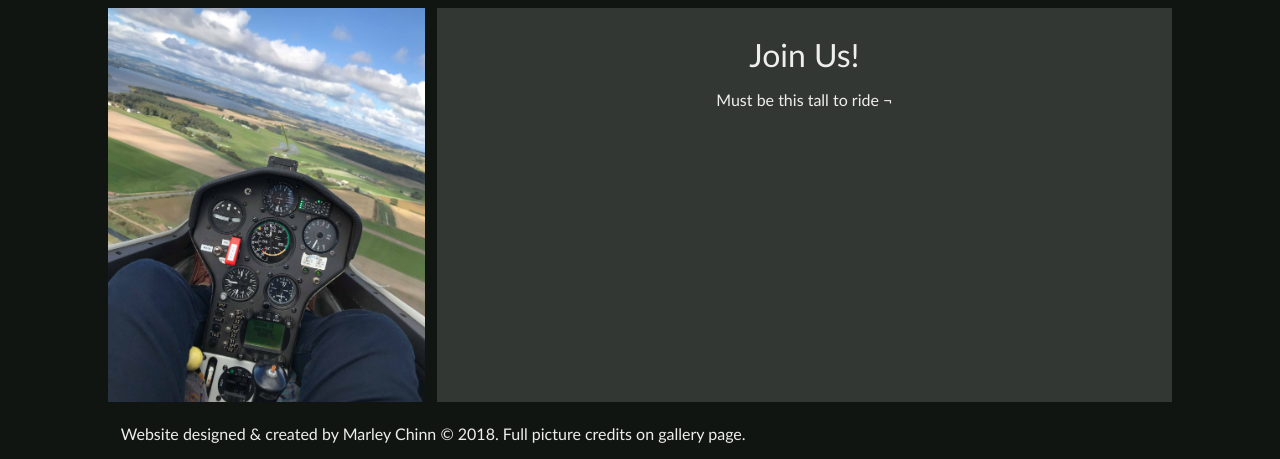
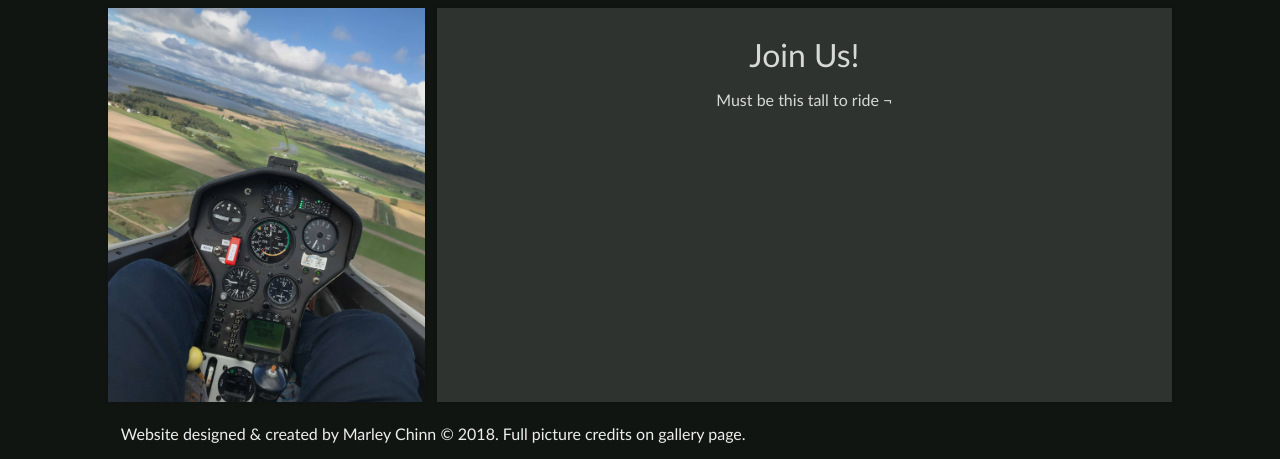
Before and after one commit to Marlster/AviationWebsite, a Django app: page /home/ in a window 1280 px wide. Shown: the part 1762-2221 px from the top of the page. Run offline with Django 3.2, Linux system fonts and the light colour scheme.

Commit message:
Moved most of the style from home.html to the css file. Added some new pictures.

```diff
--- a/AviationSite/accounts/static/accounts/home.css
+++ b/AviationSite/accounts/static/accounts/home.css
@@ -33,18 +33,23 @@
 }
 
 .navigation-bar {
+  border: 2px solid #111511;
+  z-index: 2;
   position: relative;
 	list-style-type: none;
-    margin: 0;
-    padding: 0;
-    background-color: #444944;
-    overflow: hidden;
+  margin: 0;
+  padding: 0;
+  background-color: #444944;
+  overflow: hidden;
   }
 
-/* Wrapper so that the nav bar is on top of the slideshow */
-/* .navbar-slideshow-wrapper {
-	position: relative;
-} */
+/* main body stuff */
+
+.mainbody {
+  max-width: 84%;
+  margin: auto;
+  z-index: 4;
+}
 
 /* slideshow stuff */
 
@@ -160,6 +165,7 @@
 .text-image-bit {
   display: flex;
   flex-flow: row wrap;
+  opacity: 0.9;
 }
 
 .title-anchor-text {
@@ -190,8 +196,8 @@
 }
 
 .loginimage {
+  position: fixed;
   max-width: 100%;
-  position: fixed;
   top: 0;
   left: 0;
   opacity: 0.5;
--- a/AviationSite/accounts/templates/accounts/home.html
+++ b/AviationSite/accounts/templates/accounts/home.html
@@ -7,7 +7,7 @@
 <script type="text/javascript" src="{% static 'accounts/home.js' %}"></script>
 {% endblock %}
 {% block navbar %}
-<ul class = "navigation-bar" style="border: 2px solid #111511; z-index: 2">
+<ul class = "navigation-bar">
 		<li class = "navbar-buttons"><a class = "navbar-options" href="#our-story">Our Story</a></li>
 		<li class = "navbar-buttons"><a class = "navbar-options" href="#events">Events</a></li>
 		<li class = "navbar-buttons"><a class = "navbar-options" href="#trials">Trials</a></li>
@@ -21,8 +21,8 @@
 </ul>
 {% endblock %}
 {% block body %}
-<img src="{% static "accounts/sky1.png" %}" alt="Background pic" class = "loginimage" style="position: fixed; z-index: 0; max-width: 100%; top: 0; left: 0; opacity: 0.5">
-<div style="max-width: 84%; margin: auto; z-index: 4">
+<img src="{% static "accounts/tow.jpg" %}" alt="Background pic" class = "loginimage">
+<div class = "mainbody">
 	<div class = "slideshow-container" onmousemove="cancelautoslide()">
 		<div class="mySlides fade">
 		<img src="{% static "accounts/flying1.jpg" %}" style="width:100%">
```
Also changed, not shown: AviationSite/accounts/static/accounts/glider2.jpg (added), AviationSite/accounts/static/accounts/glider3.jpg (added), AviationSite/accounts/static/accounts/plane.jpg (added), AviationSite/accounts/static/accounts/tow.jpg (added), AviationSite/db.sqlite3.
